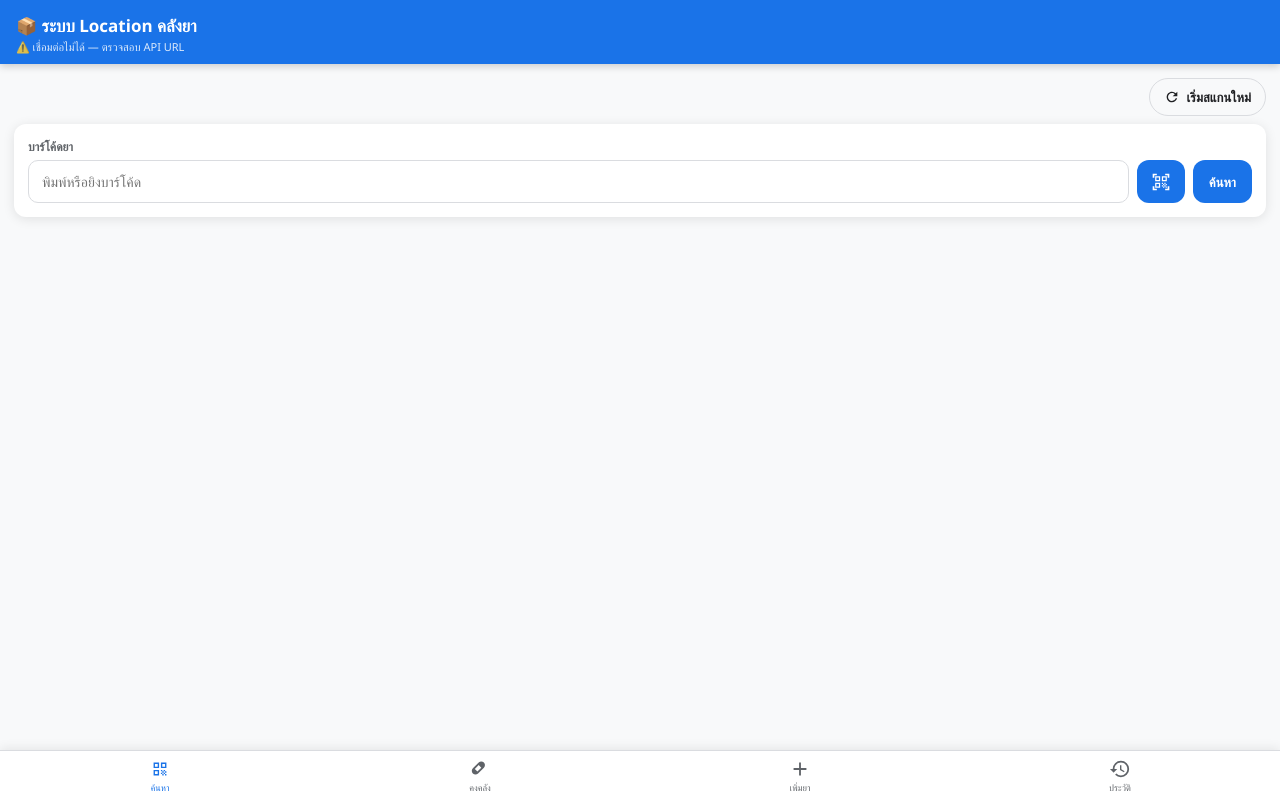
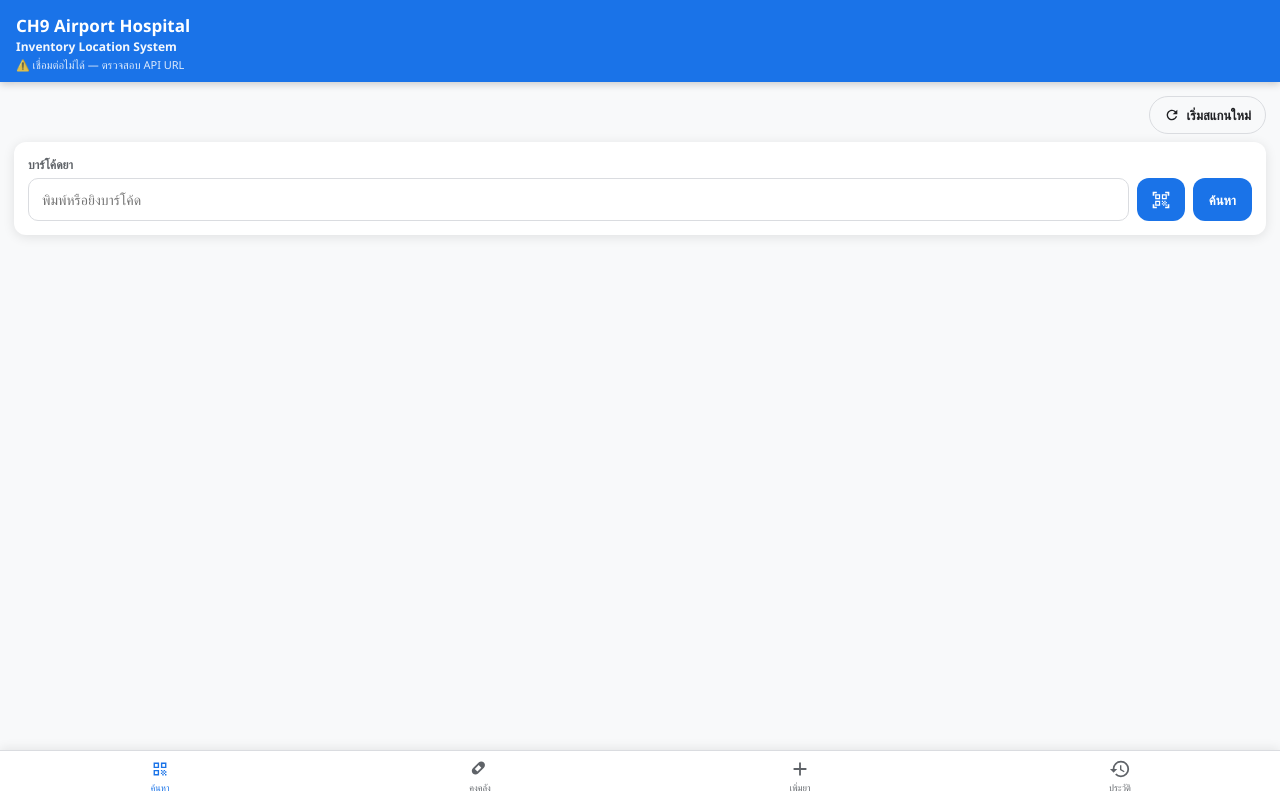
Before and after one commit to watanyutocharoen/pharmacy-system, a plain HTML site: page index.html in a window 1280 px wide. Drawn offline with Linux system fonts and the light colour scheme; no server answers.

Commit message:
Update index.html

```diff
--- a/index.html
+++ b/index.html
@@ -4,7 +4,7 @@
 <meta charset="UTF-8">
 <meta name="viewport" content="width=device-width, initial-scale=1.0, maximum-scale=1.0, user-scalable=no">
 <meta name="theme-color" content="#1a73e8">
-<title>ระบบ Location คลังยา</title>
+<title>CH9 Airport Hospital : Inventory Location System</title>
 <script src="https://unpkg.com/html5-qrcode@2.3.8/html5-qrcode.min.js"></script>
 <style>
 /* ============================================================ BASE ============================================================ */
@@ -205,7 +205,8 @@ input:focus,textarea:focus{outline:none;border-color:var(--primary)}
 
 <!-- ===== HEADER ===== -->
 <div class="header">
-  <h1>📦 ระบบ Location คลังยา</h1>
+  <h1>CH9 Airport Hospital</h1>
+  <p style="font-size:12px;opacity:.95;font-weight:600;margin-top:1px">Inventory Location System</p>
   <p id="hdr-sub">กำลังโหลดข้อมูล...</p>
 </div>
 
```
